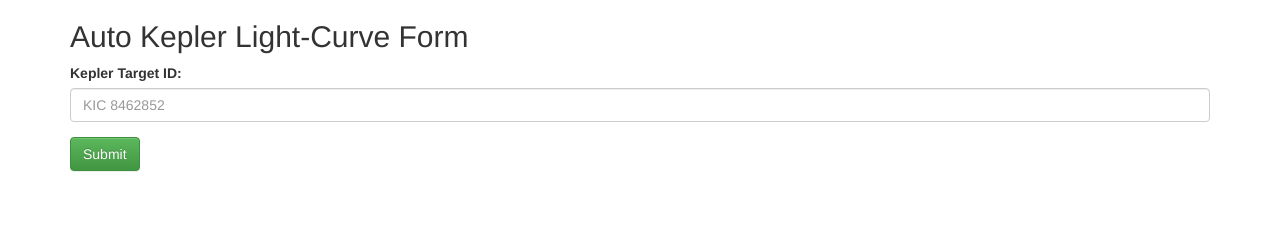
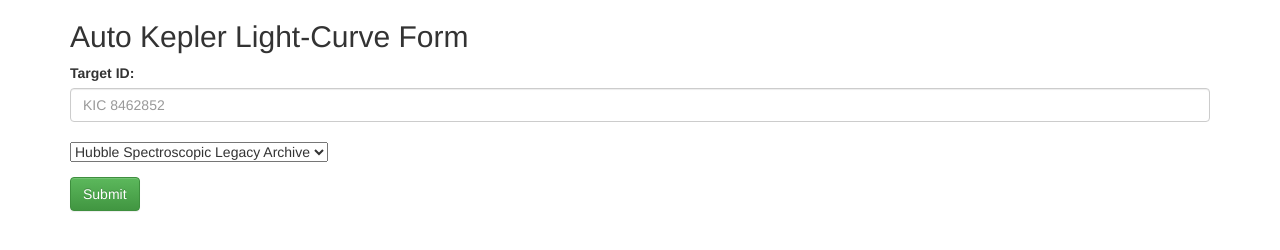
Before and after one commit to jegpeek/dynabooks, a plain HTML site: page static/index.html in a window 1280 px wide. Drawn offline with Linux system fonts and the light colour scheme.

Commit message:
dropdown for templates

```diff
--- a/static/index.html
+++ b/static/index.html
@@ -1,7 +1,7 @@
 <!DOCTYPE html PUBLIC "-//W3C//DTD XHTML 1.0 Strict//EN" "http://www.w3.org/TR/xhtml1/DTD/xhtml1-strict.dtd">
 <html>
     <head>
-        <title>Reusable Form Demo</title>
+        <title>Auto Notebook Tutorial</title>
        <link rel="stylesheet" media="screen" href ="bootstrap.min.css">
        <link rel="stylesheet" href="bootstrap-theme.min.css">
        <meta name="viewport" content = "width=device-width, initial-scale=1.0">
@@ -16,8 +16,14 @@
   <h2>Auto Kepler Light-Curve Form</h2>
   <form  action="" method="get" role="form" action="notebook-magic">
     <div class="form-group">
-      <label for="name">Kepler Target ID:</label>
+      <label for="name">Target ID:</label>
       <input type="text" class="form-control" id="target" name="target" placeholder="KIC 8462852">
+      <br>
+      <select id="tempate" name="template">
+        <option value="HSLA">Hubble Spectroscopic Legacy Archive</option>
+        <option value="KEXV">Kepler Exo-planet Vetting</option>
+        <option value="KQL">Kepler Quicklook</option>
+      </select>
     </div>
     <button type="submit" class="btn btn-success">Submit</button>
   </form>
```
